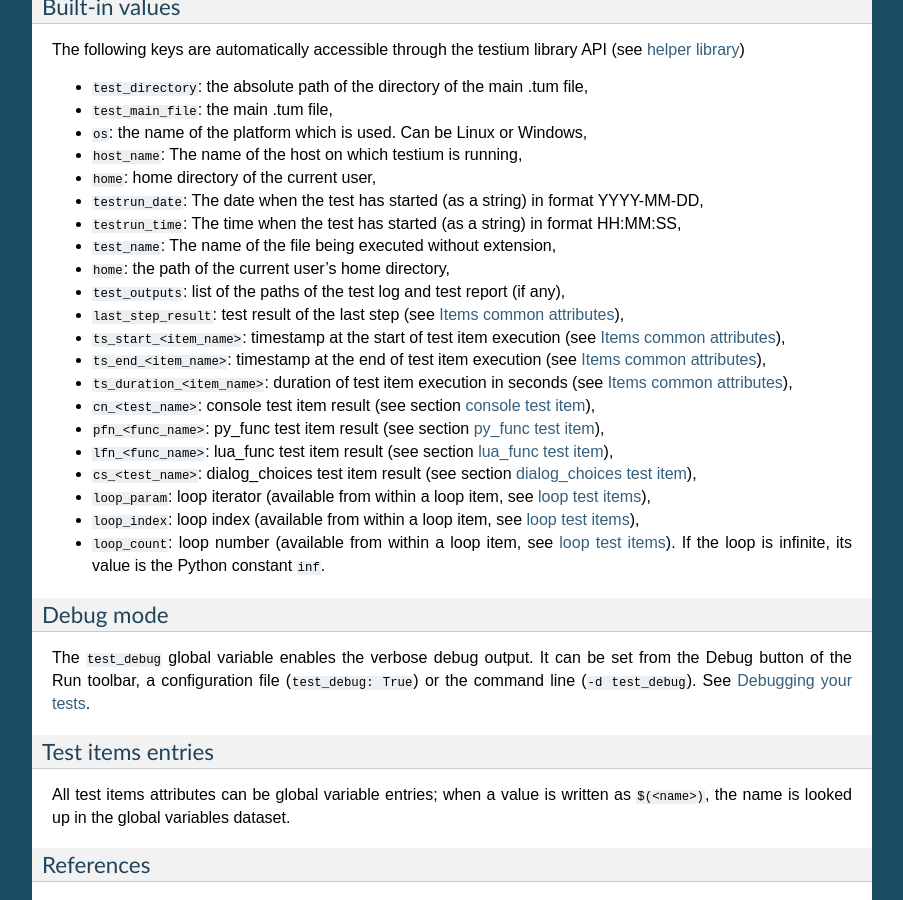
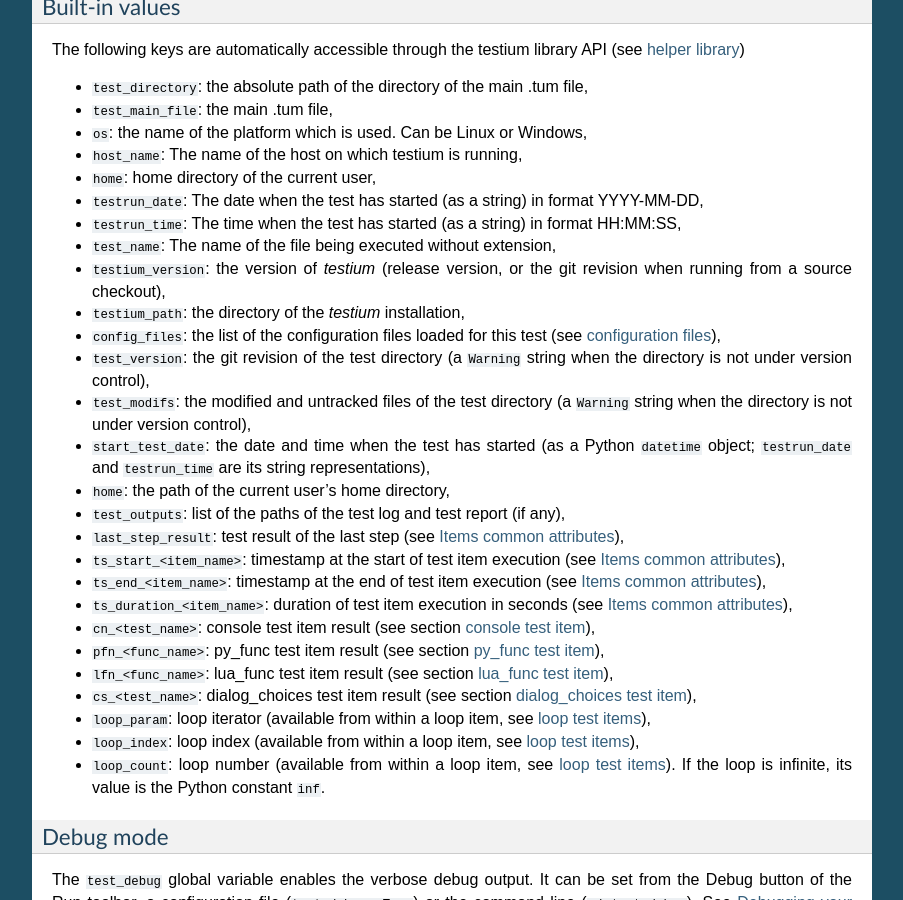
Before and after one commit to testium-HIL/testium, a Sphinx documentation site: the page built from doc/manual/sphinx/source/tum_syntax.rst, in a window 1280 px wide and 900 px high, scrolled down 1947 px. Shown: the whole window, without its empty margins (198-1101 px from the left). Built offline with Sphinx 7.4.7, drawn with Linux system fonts in a browser that asks for light colours.

Commit message:
doc: document the six missing built-in globals (testium_version, testium_path, config_files, test_version, test_modifs, start_test_date)

```diff
--- a/doc/manual/sphinx/source/tum_syntax.rst
+++ b/doc/manual/sphinx/source/tum_syntax.rst
@@ -135,6 +135,18 @@ library API (see :ref:`helper library<sec_python_helper_library>`)
 * ``testrun_time``: The time when the test has started (as a string) in
   format HH:MM:SS,
 * ``test_name``: The name of the file being executed without extension,
+* ``testium_version``: the version of *testium* (release version, or the
+  git revision when running from a source checkout),
+* ``testium_path``: the directory of the *testium* installation,
+* ``config_files``: the list of the configuration files loaded for this
+  test (see :ref:`configuration files<sec_configuration_files>`),
+* ``test_version``: the git revision of the test directory (a
+  ``Warning`` string when the directory is not under version control),
+* ``test_modifs``: the modified and untracked files of the test directory
+  (a ``Warning`` string when the directory is not under version control),
+* ``start_test_date``: the date and time when the test has started (as a
+  Python ``datetime`` object; ``testrun_date`` and ``testrun_time`` are
+  its string representations),
 * ``home``: the path of the current user's home directory,
 * ``test_outputs``: list of the paths of the test log and test report (if any),
 * ``last_step_result``: test result of the last step (see :ref:`sec_item_common`),
```
